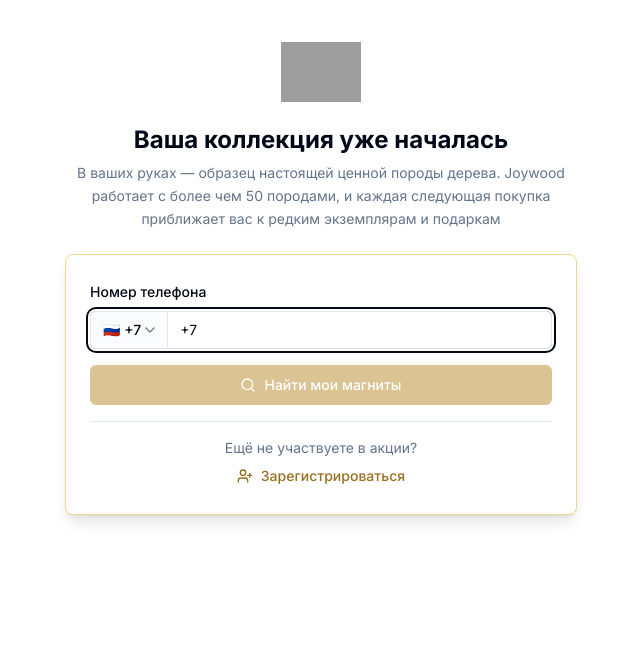
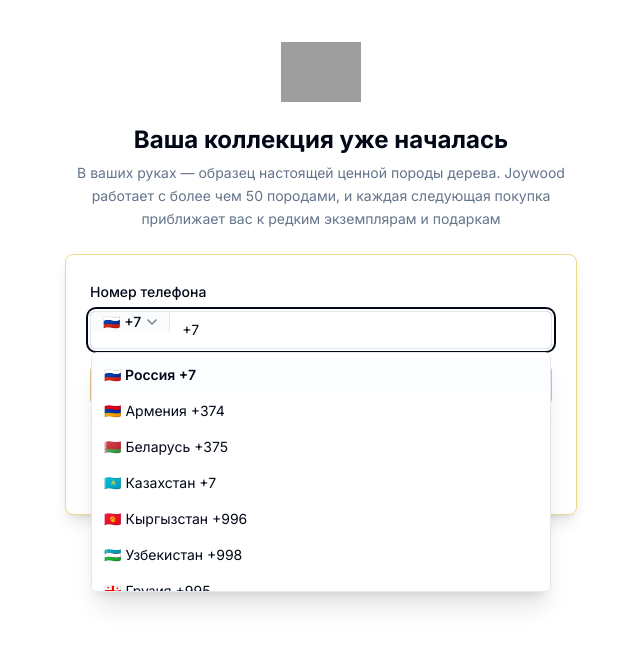
Before and after one commit to pr-poehali-dev/joywood-magnets-app, a React (Vite) app: page / in a window 1280 px wide. Both pictures are taken after a click on the button "🇷🇺 +7". Shown: the top 646 px of the page, without its empty margins (319-959 px from the left). Built offline with nearby package versions, Linux system fonts and the light colour scheme; grey boxes are pictures that could not be loaded.

Commit message:
давай без ua. Добавь Армения; Беларусь; Казахстан; Кыргызстан; Узбекистан; Грузия; Азербайджан. Но кнопка выбора у тебя не работает почему-то

```diff
--- a/src/components/ui/phone-input.tsx
+++ b/src/components/ui/phone-input.tsx
@@ -1,4 +1,4 @@
-import { useRef, useState } from "react";
+import { useEffect, useRef, useState } from "react";
 import { usePhoneInput } from "@/hooks/usePhoneInput";
 
 interface PhoneInputProps {
@@ -10,43 +10,54 @@ interface PhoneInputProps {
 export function PhoneInput({ phoneHook, id, autoFocus }: PhoneInputProps) {
   const { display, inputRef, handleChange, handleKeyDown, handleFocus, countryIdx, selectCountry, countries } = phoneHook;
   const [open, setOpen] = useState(false);
-  const dropdownRef = useRef<HTMLDivElement>(null);
+  const wrapperRef = useRef<HTMLDivElement>(null);
+
+  useEffect(() => {
+    if (!open) return;
+    const handleClick = (e: MouseEvent) => {
+      if (!wrapperRef.current?.contains(e.target as Node)) setOpen(false);
+    };
+    document.addEventListener("mousedown", handleClick);
+    return () => document.removeEventListener("mousedown", handleClick);
+  }, [open]);
+
+  const currentLabel = countries[countryIdx].label;
+  // Short label for button: just flag + code
+  const shortLabel = currentLabel.split(" ")[0] + " " + countries[countryIdx].code;
 
   return (
-    <div className="flex rounded-md border border-input ring-offset-background focus-within:ring-2 focus-within:ring-ring focus-within:ring-offset-2 overflow-hidden">
-      <div className="relative">
+    <div ref={wrapperRef} className="flex rounded-md border border-input ring-offset-background focus-within:ring-2 focus-within:ring-ring focus-within:ring-offset-2 overflow-visible relative">
       <button
         type="button"
         onClick={() => setOpen((v) => !v)}
-          onBlur={(e) => {
-            if (!dropdownRef.current?.contains(e.relatedTarget as Node)) setOpen(false);
-          }}
-          className="h-full px-3 flex items-center gap-1 text-sm bg-muted/40 hover:bg-muted/70 border-r border-input transition-colors whitespace-nowrap font-medium"
+        className="h-full px-3 flex items-center gap-1 text-sm bg-muted/40 hover:bg-muted/70 border-r border-input transition-colors whitespace-nowrap font-medium rounded-l-md shrink-0"
       >
-          {countries[countryIdx].label}
-          <svg width="10" height="6" viewBox="0 0 10 6" fill="none" className="opacity-50">
+        {shortLabel}
+        <svg width="10" height="6" viewBox="0 0 10 6" fill="none" className="opacity-50 ml-0.5">
           <path d="M1 1l4 4 4-4" stroke="currentColor" strokeWidth="1.5" strokeLinecap="round" strokeLinejoin="round"/>
         </svg>
       </button>
+
       {open && (
-          <div
-            ref={dropdownRef}
-            tabIndex={-1}
-            className="absolute z-50 top-full left-0 mt-1 bg-white border border-input rounded-md shadow-lg min-w-[130px] py-1"
-          >
+        <div className="absolute z-50 top-full left-0 mt-1 bg-white border border-input rounded-md shadow-xl min-w-[200px] py-1 max-h-60 overflow-y-auto">
           {countries.map((c, i) => (
             <button
               key={i}
               type="button"
-                onClick={() => { selectCountry(i); setOpen(false); inputRef.current?.focus(); }}
-                className={`w-full text-left px-3 py-2 text-sm hover:bg-muted/50 transition-colors ${i === countryIdx ? "font-semibold bg-muted/30" : ""}`}
+              onMouseDown={(e) => {
+                e.preventDefault();
+                selectCountry(i);
+                setOpen(false);
+                setTimeout(() => inputRef.current?.focus(), 0);
+              }}
+              className={`w-full text-left px-3 py-2 text-sm hover:bg-muted/50 transition-colors ${i === countryIdx ? "font-semibold bg-muted/20" : ""}`}
             >
               {c.label}
             </button>
           ))}
         </div>
       )}
-      </div>
+
       <input
         id={id}
         type="tel"
@@ -58,7 +69,7 @@ export function PhoneInput({ phoneHook, id, autoFocus }: PhoneInputProps) {
         onFocus={handleFocus}
         autoComplete="tel"
         autoFocus={autoFocus}
-        className="flex-1 px-3 py-2 text-sm bg-transparent outline-none min-w-0"
+        className="flex-1 px-3 py-2 text-sm bg-transparent outline-none min-w-0 rounded-r-md"
       />
     </div>
   );
--- a/src/hooks/usePhoneInput.ts
+++ b/src/hooks/usePhoneInput.ts
@@ -7,10 +7,14 @@ export interface CountryCode {
 }
 
 export const COUNTRY_CODES: CountryCode[] = [
-  { code: "+7",   label: "🇷🇺 +7",   digits: 10 },
-  { code: "+375", label: "🇧🇾 +375", digits: 9  },
-  { code: "+380", label: "🇺🇦 +380", digits: 9  },
-  { code: "+7",   label: "🇰🇿 +7",   digits: 10 },
+  { code: "+7",   label: "🇷🇺 Россия +7",       digits: 10 },
+  { code: "+374", label: "🇦🇲 Армения +374",     digits: 8  },
+  { code: "+375", label: "🇧🇾 Беларусь +375",    digits: 9  },
+  { code: "+7",   label: "🇰🇿 Казахстан +7",     digits: 10 },
+  { code: "+996", label: "🇰🇬 Кыргызстан +996",  digits: 9  },
+  { code: "+998", label: "🇺🇿 Узбекистан +998",  digits: 9  },
+  { code: "+995", label: "🇬🇪 Грузия +995",      digits: 9  },
+  { code: "+994", label: "🇦🇿 Азербайджан +994", digits: 9  },
 ];
 
 function applyMask(digits: string, maxDigits: number): string {
```
Lines whose indentation alone changed are shown as unchanged.
